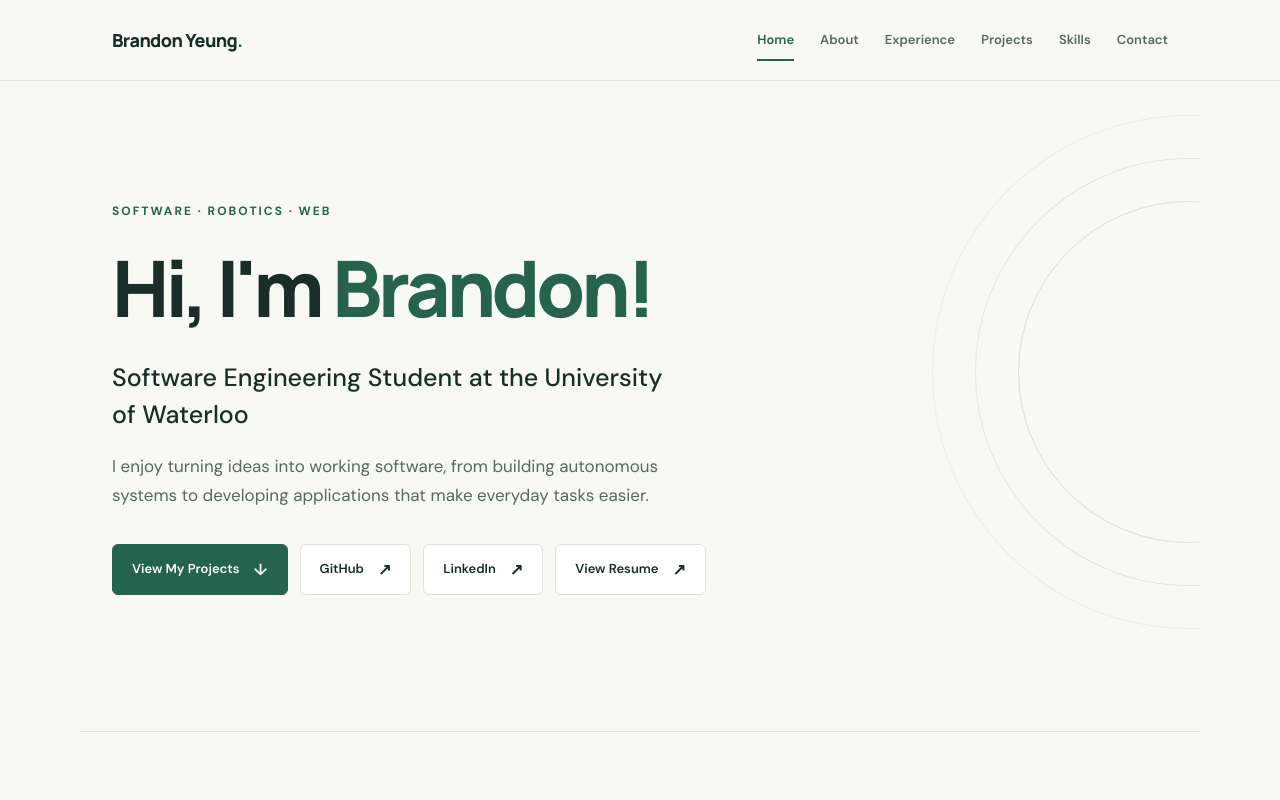
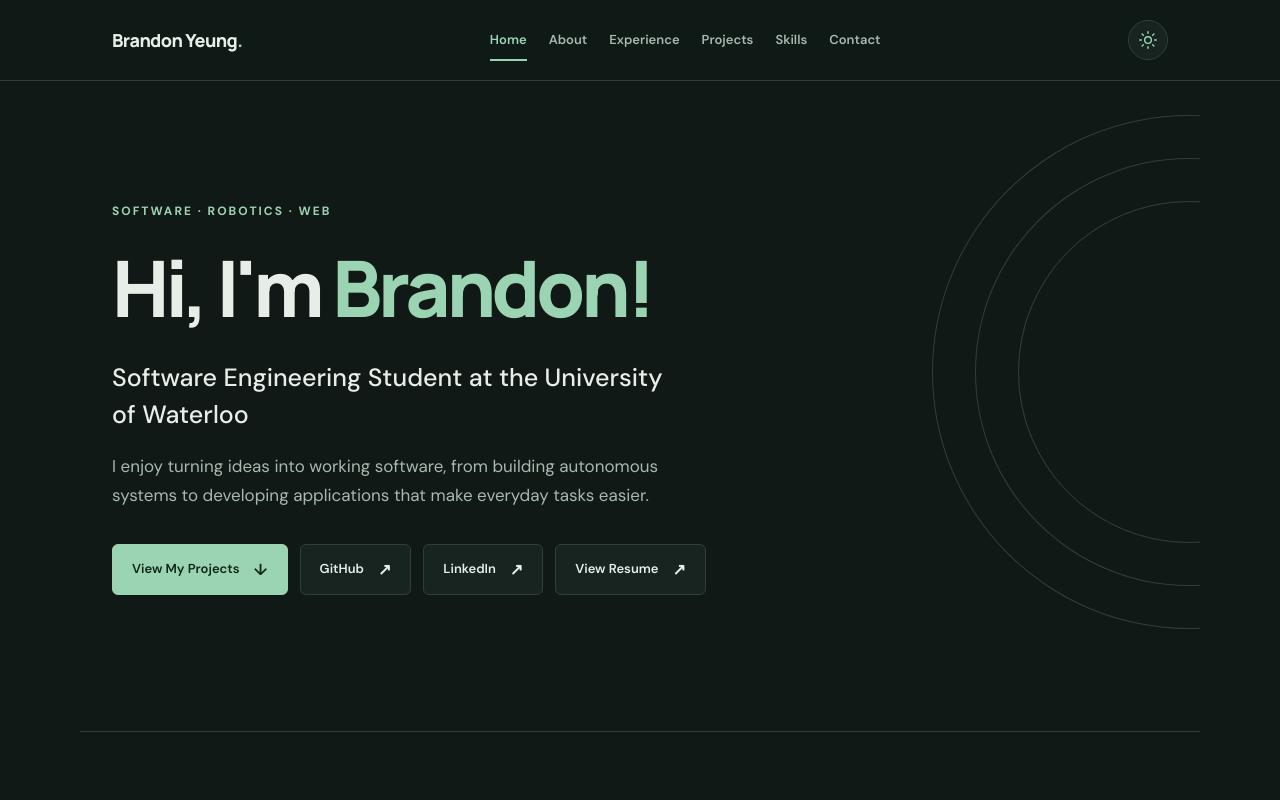
Before and after one commit to byeung1/personal-portfolio, a plain HTML site: page index.html in a window 1280 px wide. Shown: the top 800 px of the page. Drawn offline with Linux system fonts and the light colour scheme.

Commit message:
Reverted back to a dark mode theme and added a toggle for light mode

```diff
--- a/css/about.css
+++ b/css/about.css
@@ -5,6 +5,6 @@
 .about-interests { background: var(--soft); padding: 32px; border-radius: 8px; }
 .about-interests h3 { font-size: 17px; margin-bottom: 24px; }
 .about-interests ul { list-style: none; padding: 0; margin: 0; }
-.about-interests li { padding: 16px 0; border-top: 1px solid #d6dfd1; color: var(--muted); font-size: 14px; display: flex; gap: 12px; }
+.about-interests li { padding: 16px 0; border-top: 1px solid var(--line); color: var(--muted); font-size: 14px; display: flex; gap: 12px; }
 .about-interests li::before { content: '↗'; color: var(--accent); }
 @media (max-width: 760px) { .about-container { grid-template-columns: 1fr; gap: 24px; } }
--- a/css/contact.css
+++ b/css/contact.css
@@ -2,7 +2,7 @@
 .contact-intro { margin-bottom: 32px; }
 .contact-container { display: flex; flex-direction: column; align-items: center; gap: 28px; }
 .contact-email h3 { font-size: 11px; font-family: 'DM Sans', sans-serif; text-transform: uppercase; letter-spacing: 1.5px; color: var(--muted); margin-bottom: 10px; }
-.contact-email a { font-family: 'Manrope', sans-serif; font-size: clamp(17px, 3vw, 30px); font-weight: 600; letter-spacing: -.7px; overflow-wrap: anywhere; text-decoration-thickness: 1px; text-decoration-color: #a7b8a8; }
+.contact-email a { font-family: 'Manrope', sans-serif; font-size: clamp(17px, 3vw, 30px); font-weight: 600; letter-spacing: -.7px; overflow-wrap: anywhere; text-decoration-thickness: 1px; text-decoration-color: var(--muted); }
 .contact-email a:hover { color: var(--accent); }
 .contact-links { display: flex; gap: 26px; }
 .contact-links a { text-decoration: none; font-size: 13px; font-weight: 600; }
--- a/css/global.css
+++ b/css/global.css
@@ -1,6 +1,7 @@
 @import url('https://fonts.googleapis.com/css2?family=DM+Sans:wght@400;450;500;550;600;650;700&family=Manrope:wght@400;500;600;650;700;750;800&display=swap');
 
 :root {
+    color-scheme: light;
     --bg: #f8f9f5;
     --surface: #ffffff;
     --ink: #192e29;
@@ -8,13 +9,31 @@
     --accent: #25634f;
     --line: #dce3da;
     --soft: #edf2e9;
+    --header: rgba(248, 249, 245, .96);
+    --button-bg: #25634f;
+    --button-hover: #194936;
+    --on-button: #ffffff;
+}
+[data-theme="dark"] {
+    color-scheme: dark;
+    --bg: #101916;
+    --surface: #17241f;
+    --ink: #e7eee8;
+    --muted: #a7b8ad;
+    --accent: #9bd4b2;
+    --line: #2e4036;
+    --soft: #1b2c23;
+    --header: rgba(16, 25, 22, .96);
+    --button-bg: #9bd4b2;
+    --button-hover: #b6e4c8;
+    --on-button: #10251a;
 }
 * { box-sizing: border-box; }
 html { scroll-behavior: smooth; }
 body { margin: 0; background: var(--bg); color: var(--ink); font-family: 'DM Sans', sans-serif; font-size: 16px; line-height: 1.7; -webkit-font-smoothing: antialiased; }
-::selection { background: #cee1cd; color: var(--ink); }
+::selection { background: var(--accent); color: var(--bg); }
 a { color: inherit; text-underline-offset: 5px; }
-a:focus-visible { outline: 3px solid var(--accent); outline-offset: 5px; border-radius: 3px; }
+a:focus-visible, button:focus-visible { outline: 3px solid var(--accent); outline-offset: 5px; border-radius: 3px; }
 h1, h2, h3, h4, p { margin: 0; }
 h1, h2, h3 { font-family: 'Manrope', sans-serif; line-height: 1.25; }
 h2 { font-size: clamp(30px, 4vw, 42px); font-weight: 750; letter-spacing: -1.5px; margin-bottom: 14px; }
@@ -23,7 +42,7 @@ main section { max-width: 1120px; margin: 0 auto; padding: 96px 32px; scroll-mar
 main section + section { border-top: 1px solid var(--line); }
 .experience-intro, .projects-intro, .skills-intro, .contact-intro { color: var(--muted); margin-bottom: 42px; }
 .section-label, .eyebrow { display: block; font-size: 12px; font-weight: 700; letter-spacing: 2px; text-transform: uppercase; color: var(--accent); margin-bottom: 18px; }
-.skip-link { position: fixed; top: -80px; left: 20px; z-index: 2000; padding: 10px 20px; background: var(--ink); color: white; }
+.skip-link { position: fixed; top: -80px; left: 20px; z-index: 2000; padding: 10px 20px; background: var(--ink); color: var(--bg); }
 .skip-link:focus { top: 12px; }
 @media (max-width: 640px) { main section { padding: 64px 24px; scroll-margin-top: 118px; } }
 @media (prefers-reduced-motion: reduce) { html { scroll-behavior: auto; } *, *::before, *::after { transition: none !important; animation: none !important; } }
--- a/css/home.css
+++ b/css/home.css
@@ -6,9 +6,11 @@
 #home p { max-width: 570px; margin-bottom: 18px; color: var(--muted); font-size: 17px; }
 .home-buttons { display: flex; align-items: center; gap: 12px; margin-top: 34px; flex-wrap: wrap; }
 .home-buttons a { display: inline-flex; align-items: center; justify-content: center; gap: 14px; padding: 11px 19px; border: 1px solid var(--line); border-radius: 6px; text-decoration: none; font-size: 13px; font-weight: 600; transition: background .2s, border-color .2s, transform .2s; background: var(--surface); }
-.home-buttons a:first-child { background: var(--accent); color: white; border-color: var(--accent); }
+.home-buttons a:first-child { background: var(--button-bg); color: var(--on-button); border-color: var(--button-bg); }
 .home-buttons a::after { content: '↗'; font-size: 16px; }
 .home-buttons a:first-child::after { content: '↓'; }
 .home-buttons a:hover { transform: translateY(-2px); border-color: var(--accent); background: var(--soft); }
-.home-buttons a:first-child:hover { background: #194936; }
+.home-buttons a:first-child:hover { background: var(--button-hover); }
 @media (max-width: 640px) { #home { min-height: auto; padding-top: 80px; padding-bottom: 84px; } #home h1 { letter-spacing: -2px; } #home::after { opacity: .5; right: -290px; } .home-buttons { gap: 10px; } }
+
+[data-theme="dark"] #home::after { border-color: var(--line); box-shadow: 0 0 0 42px var(--bg), 0 0 0 43px var(--line), 0 0 0 85px var(--bg), 0 0 0 86px var(--line); }
--- a/css/nav.css
+++ b/css/nav.css
@@ -1,9 +1,21 @@
-header { position: sticky; top: 0; z-index: 1000; background: rgba(248, 249, 245, .96); border-bottom: 1px solid var(--line); backdrop-filter: blur(16px); }
-.header-inner { max-width: 1120px; min-height: 80px; margin: auto; padding: 0 32px; display: flex; align-items: center; justify-content: space-between; gap: 32px; }
+header { position: sticky; top: 0; z-index: 1000; background: var(--header); border-bottom: 1px solid var(--line); backdrop-filter: blur(16px); }
+.header-inner { max-width: 1120px; min-height: 80px; margin: auto; padding: 0 32px; display: flex; align-items: center; justify-content: space-between; gap: 24px; }
 .wordmark { font-family: 'Manrope', sans-serif; font-size: 18px; font-weight: 800; text-decoration: none; letter-spacing: -.6px; white-space: nowrap; }
 .wordmark span { color: var(--accent); }
-nav { display: flex; align-items: center; gap: 26px; }
+nav { display: flex; align-items: center; gap: 22px; }
 nav a { position: relative; color: var(--muted); text-decoration: none; font-size: 13px; font-weight: 550; padding: 28px 0; transition: color .2s; }
 nav a:hover, nav a.active { color: var(--accent); }
 nav a.active::after { content: ''; position: absolute; bottom: 18px; left: 0; right: 0; height: 2px; background: var(--accent); }
 @media (max-width: 760px) { .header-inner { flex-direction: column; gap: 0; padding: 14px 24px 0; } nav { width: 100%; justify-content: center; gap: clamp(12px, 3vw, 24px); } nav a { padding: 12px 0 16px; font-size: 12px; } nav a.active::after { bottom: 7px; } }
+
+.theme-toggle { flex-shrink: 0; display: grid; place-items: center; width: 40px; height: 40px; padding: 9px; border: 1px solid var(--line); border-radius: 50%; background: var(--surface); color: var(--accent); cursor: pointer; transition: background .2s, border-color .2s; }
+.theme-toggle:hover { background: var(--soft); border-color: var(--accent); }
+.theme-toggle svg { width: 20px; height: 20px; }
+.sun-icon { display: none; }
+[data-theme="dark"] .sun-icon { display: block; }
+[data-theme="dark"] .moon-icon { display: none; }
+@media (max-width: 760px) {
+    .header-inner { display: grid; grid-template-columns: 1fr auto; gap: 0 16px; }
+    .theme-toggle { grid-column: 2; grid-row: 1; }
+    nav { grid-column: 1 / -1; grid-row: 2; }
+}
--- a/css/skills.css
+++ b/css/skills.css
@@ -1,5 +1,5 @@
 .skills-container { display: grid; grid-template-columns: repeat(3, minmax(0, 1fr)); gap: 32px; }
-.skill-category { min-width: 0; border-top: 2px solid #b5c8b5; padding-top: 24px; }
+.skill-category { min-width: 0; border-top: 2px solid var(--line); padding-top: 24px; }
 .skill-category h3 { font-size: 16px; margin-bottom: 24px; }
 .skill-list { display: flex; flex-wrap: wrap; list-style: none; padding: 0; margin: 0; gap: 9px; }
 .skill-list li { background: var(--surface); border: 1px solid var(--line); padding: 6px 12px; border-radius: 5px; font-size: 12px; color: var(--muted); }
--- a/index.html
+++ b/index.html
@@ -1,5 +1,5 @@
 <!DOCTYPE html>
-<html lang = "en">
+<html lang="en" data-theme="dark">
 
 
     <head>
@@ -10,6 +10,8 @@
         <title>
             Brandon Yeung | Software Engineering Student
         </title>
+
+        <script src="js/theme.js"></script>
 
         <link rel="stylesheet" href="css/global.css">
         <link rel="stylesheet" href="css/nav.css">
@@ -40,6 +42,10 @@
                 <a href="#skills">Skills</a>
                 <a href="#contact">Contact</a>
             </nav>
+                <button class="theme-toggle" type="button" aria-label="Dark mode" aria-pressed="true" title="Switch to light mode">
+                    <svg class="sun-icon" viewBox="0 0 24 24" fill="none" stroke="currentColor" stroke-width="1.7" stroke-linecap="round" aria-hidden="true"><circle cx="12" cy="12" r="4"/><path d="M12 2v2m0 16v2M2 12h2m16 0h2M4.93 4.93l1.42 1.42m11.3 11.3 1.42 1.42M4.93 19.07l1.42-1.42m11.3-11.3 1.42-1.42"/></svg>
+                    <svg class="moon-icon" viewBox="0 0 24 24" fill="none" stroke="currentColor" stroke-width="1.7" stroke-linecap="round" stroke-linejoin="round" aria-hidden="true"><path d="M20.9 13A9 9 0 0 1 11 3.1 9 9 0 1 0 20.9 13Z"/></svg>
+                </button>
             </div>
         </header>
 
--- /dev/null
+++ b/js/theme.js
@@ -0,0 +1,27 @@
+(() => {
+    const root = document.documentElement;
+    try {
+        root.dataset.theme = localStorage.getItem("theme") === "light" ? "light" : "dark";
+    } catch {
+        root.dataset.theme = "dark";
+    }
+
+    document.addEventListener("DOMContentLoaded", () => {
+        const toggle = document.querySelector(".theme-toggle");
+        function updateToggle() {
+            const dark = root.dataset.theme === "dark";
+            toggle.setAttribute("aria-pressed", String(dark));
+            toggle.title = dark ? "Switch to light mode" : "Switch to dark mode";
+        }
+        updateToggle();
+        toggle.addEventListener("click", () => {
+            root.dataset.theme = root.dataset.theme === "dark" ? "light" : "dark";
+            try {
+                localStorage.setItem("theme", root.dataset.theme);
+            } catch {
+                // The toggle still works when browser storage is unavailable.
+            }
+            updateToggle();
+        });
+    });
+})();
```
